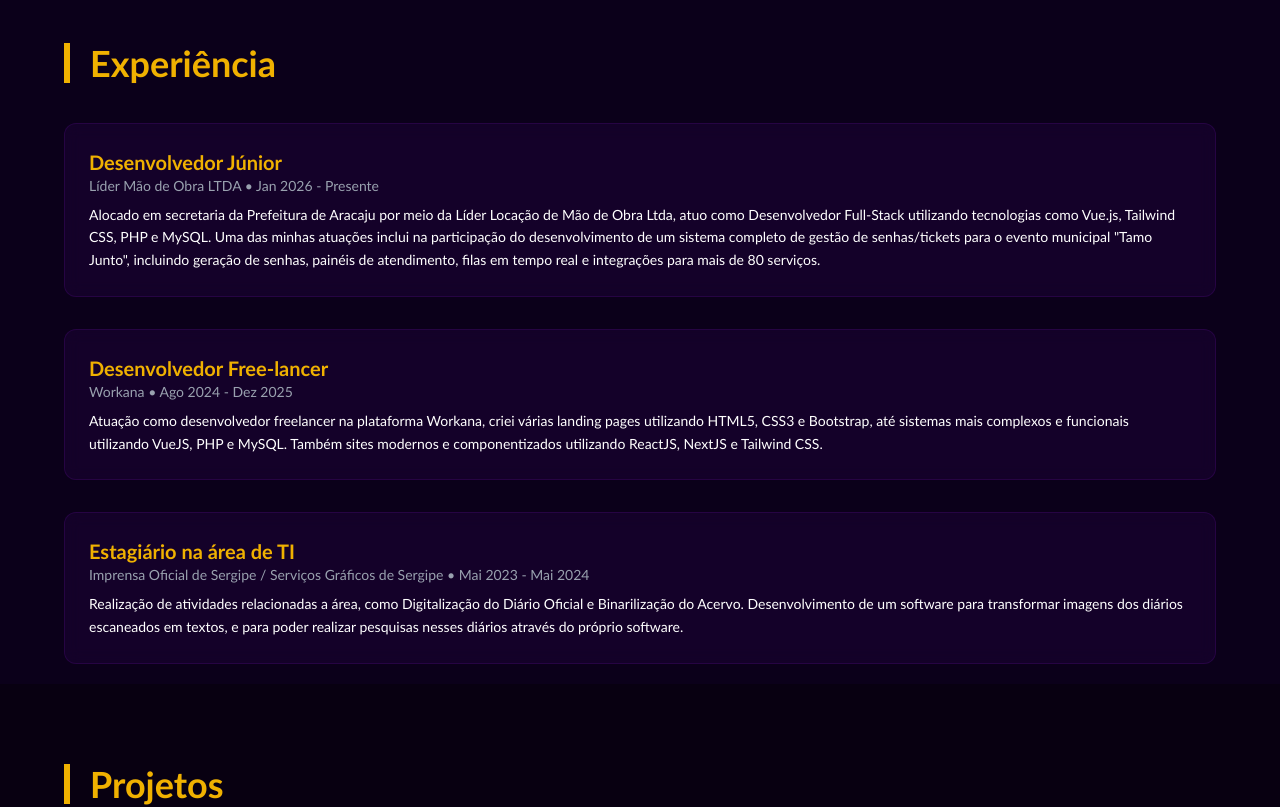
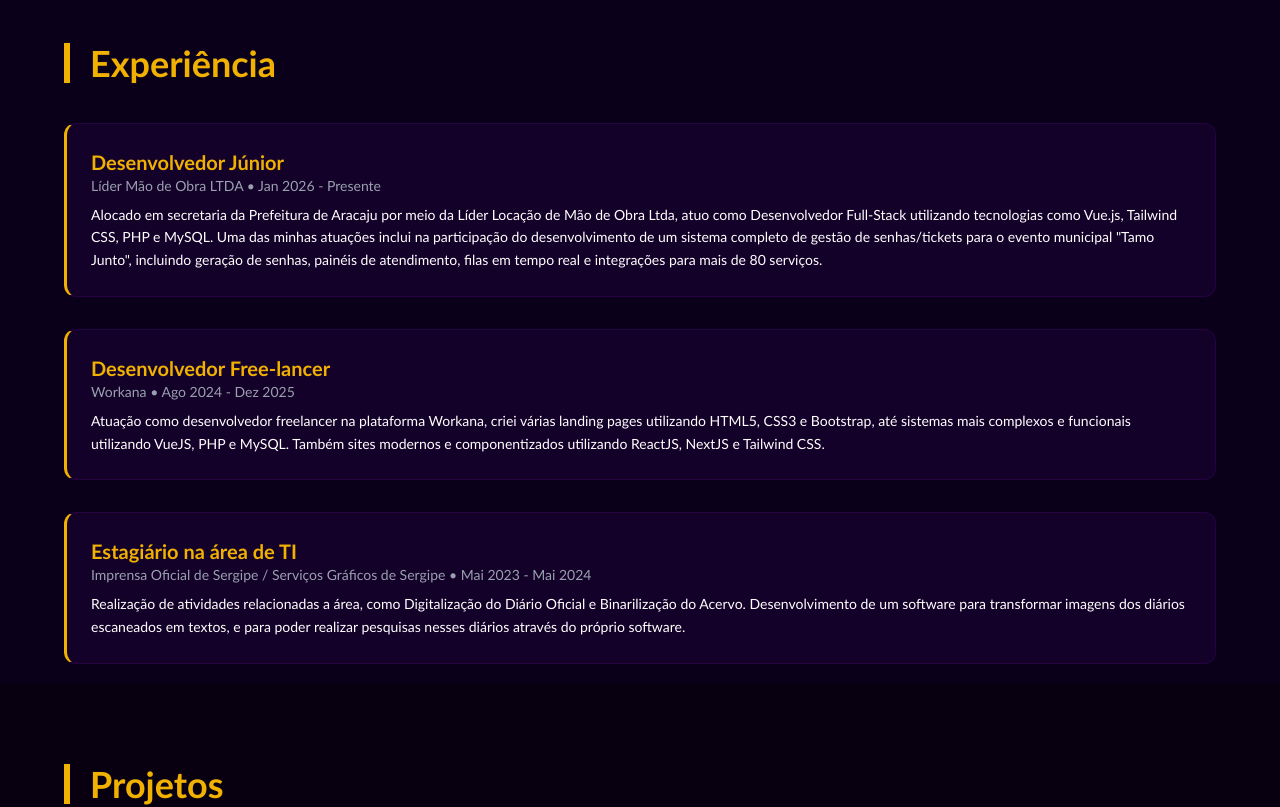
Before and after one commit to mateusmaranhao12/portfolio-v2, a Next.js app: page / in a window 1280 px wide. Shown: the part 2120-2927 px from the top of the page. Built offline with nearby package versions, Linux system fonts and the light colour scheme.

Commit message:
add border in experiencia and contato

```diff
--- a/src/components/Contato/ContatoItem.tsx
+++ b/src/components/Contato/ContatoItem.tsx
@@ -16,7 +16,7 @@ export default function ContatoItem({
       href={href}
       target="_blank"
       rel="noopener noreferrer"
-      className="flex flex-col items-start gap-1 bg-purple-800/10 border border-purple-800/20 p-4 rounded-xl hover:shadow-[0_0_15px_#ffffff22] hover:bg-purple-400/20 hover:scale-[1.02] transition"
+      className="flex flex-col items-start gap-1 bg-purple-800/10 border-l-3 border-l-yellow-500 border border-purple-900/20 p-4 rounded-xl hover:shadow-[0_0_15px_#ffffff22] hover:bg-purple-400/20 hover:scale-[1.02] transition"
     >
       <div className="flex gap-2 mb-2">
         <div className="shrink-0">{icon}</div>
--- a/src/components/Experiencia/ExperienciaItem.tsx
+++ b/src/components/Experiencia/ExperienciaItem.tsx
@@ -7,7 +7,7 @@ type ExperienciaItemProps = {
 
 export default function ExperienciaItem({ cargo, empresa, periodo, descricao }: ExperienciaItemProps) {
     return (
-        <div className="bg-purple-800/10 border border-purple-800/20 rounded-xl p-6 backdrop-blur-sm hover:shadow-[0_0_15px_#ffffff22] transition">
+        <div className="bg-purple-800/10 border border-l-3 border-l-yellow-500 border-purple-800/20 rounded-xl p-6 backdrop-blur-sm hover:shadow-[0_0_15px_#ffffff22] transition">
             <h3 className="text-xl font-bold text-yellow-500">{cargo}</h3>
             <p className="text-sm text-gray-400 mb-2">{empresa} • {periodo}</p>
             <p className="text-white leading-relaxed text-sm">{descricao}</p>
```
